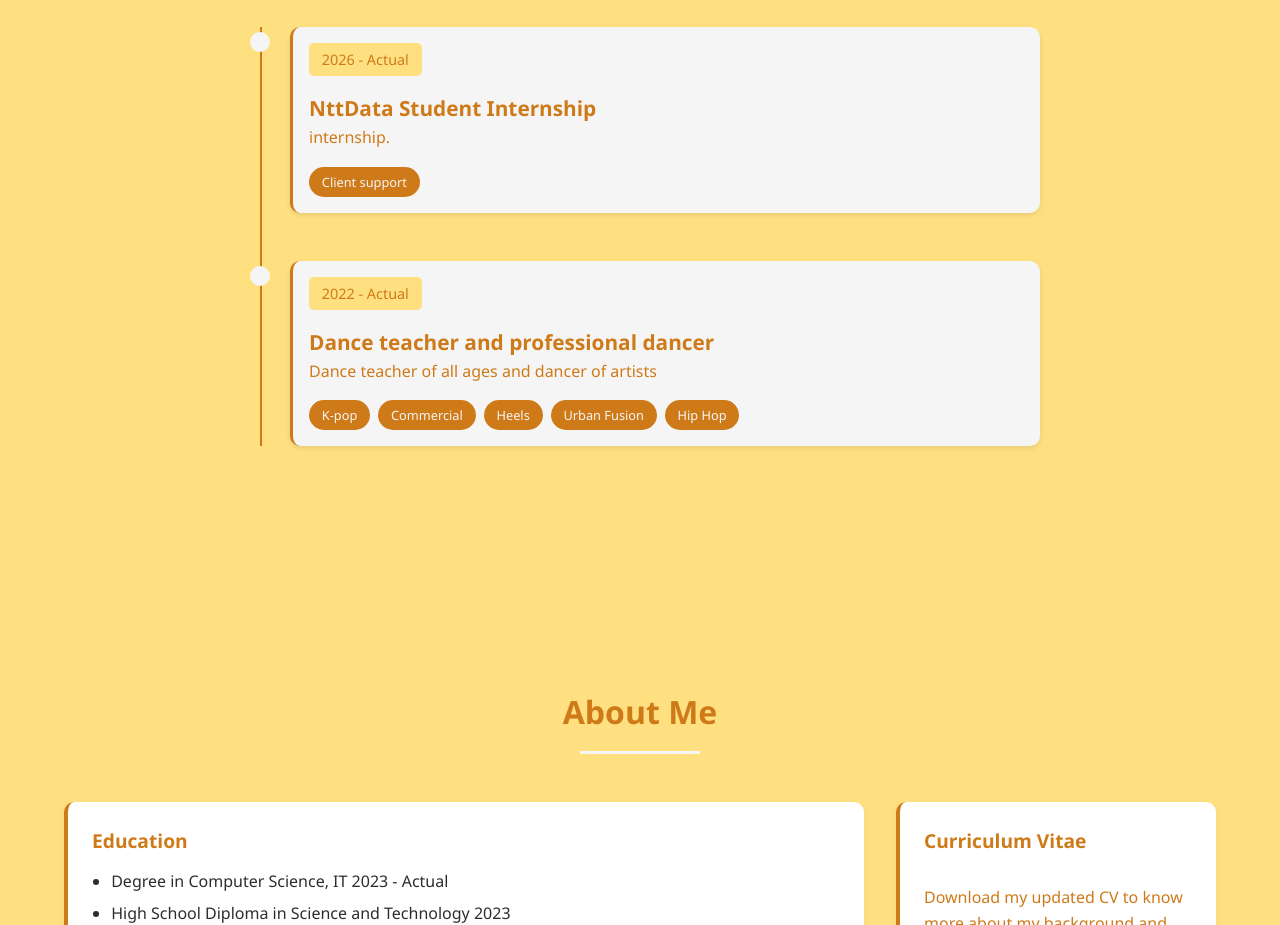
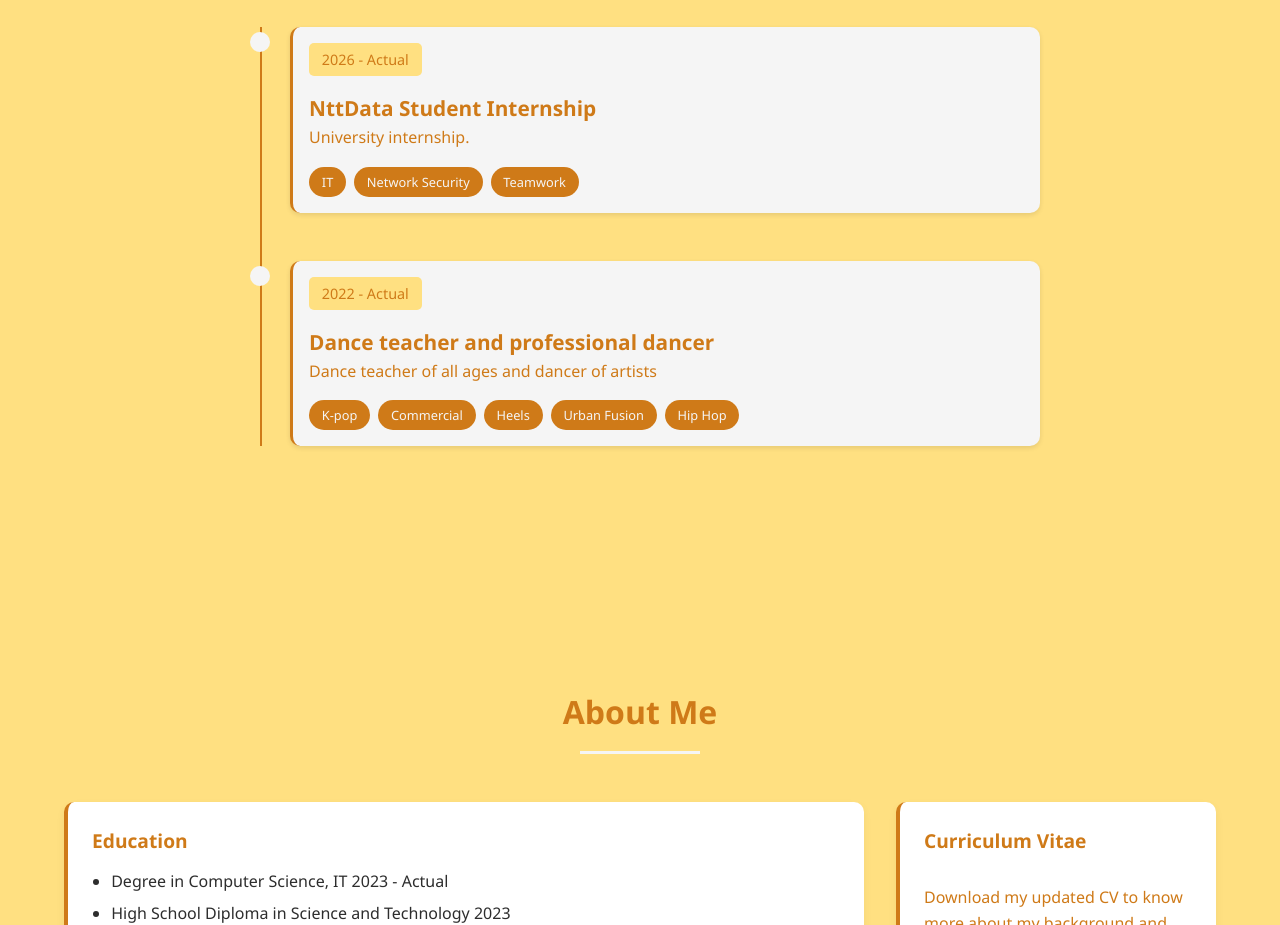
Before and after one commit to Aivii126/MyWeb-Portfolio, a plain HTML site: page index.html in a window 1280 px wide. Shown: the part 1880-2805 px from the top of the page. Drawn offline with Linux system fonts and the light colour scheme.

Commit message:
Restore index.html content
Restored the original content of index.html after it was removed.

```diff
--- a/index.html
+++ b/index.html
@@ -97,9 +97,11 @@
                     <div class="timeline-content">
                         <span class="timeline-date">2026 - Actual</span>
                         <h3>NttData Student Internship</h3>
-                        <h4>internship.</h4>
+                        <h4>University internship.</h4>
                         <ul class="skills">
-                            <li>Client support</li>
+                            <li>IT</li>
+                            <li>Network Security</li>
+                            <li>Teamwork</li>
                         </ul>
                     </div>
                 </div>
```
